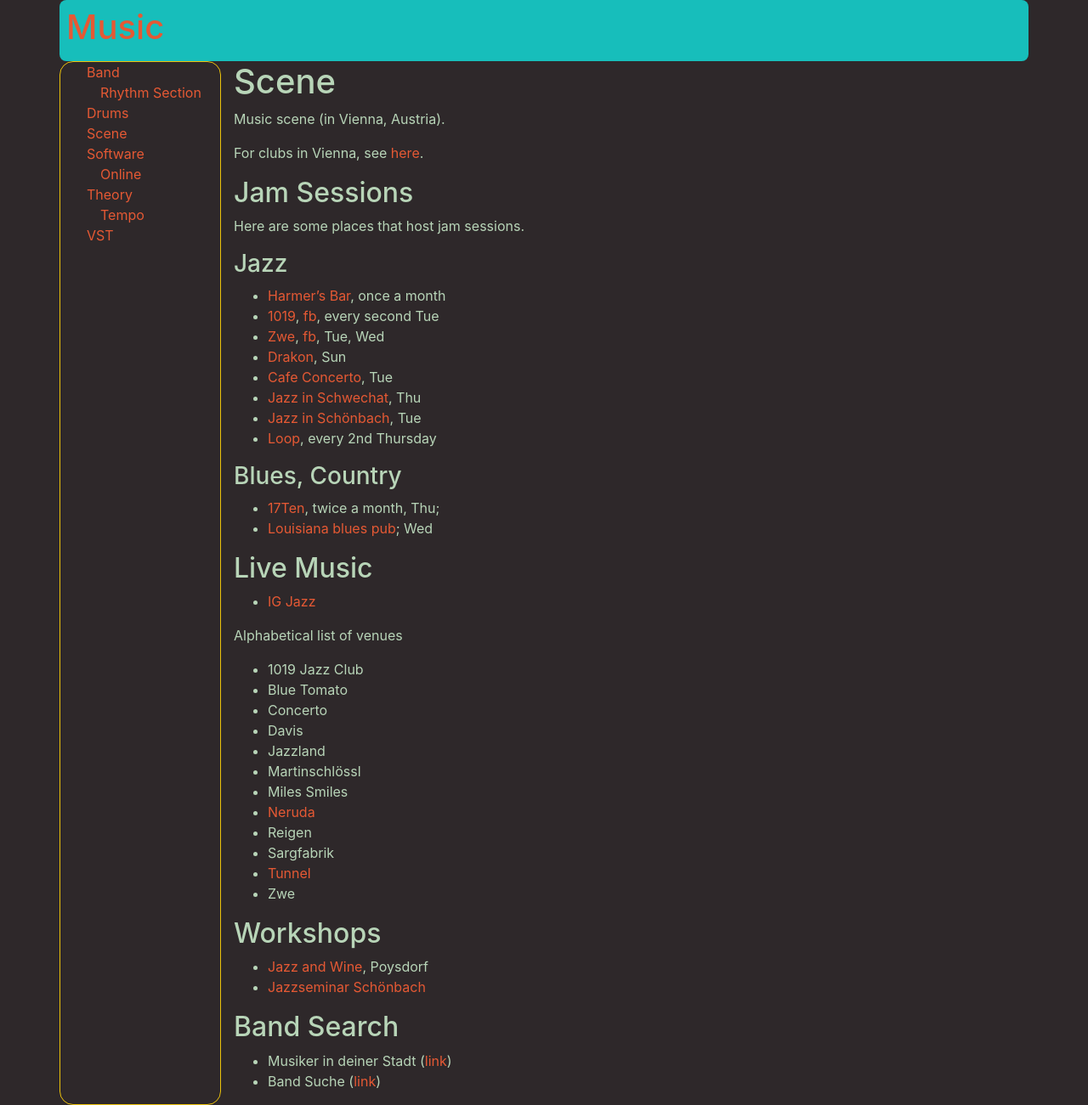
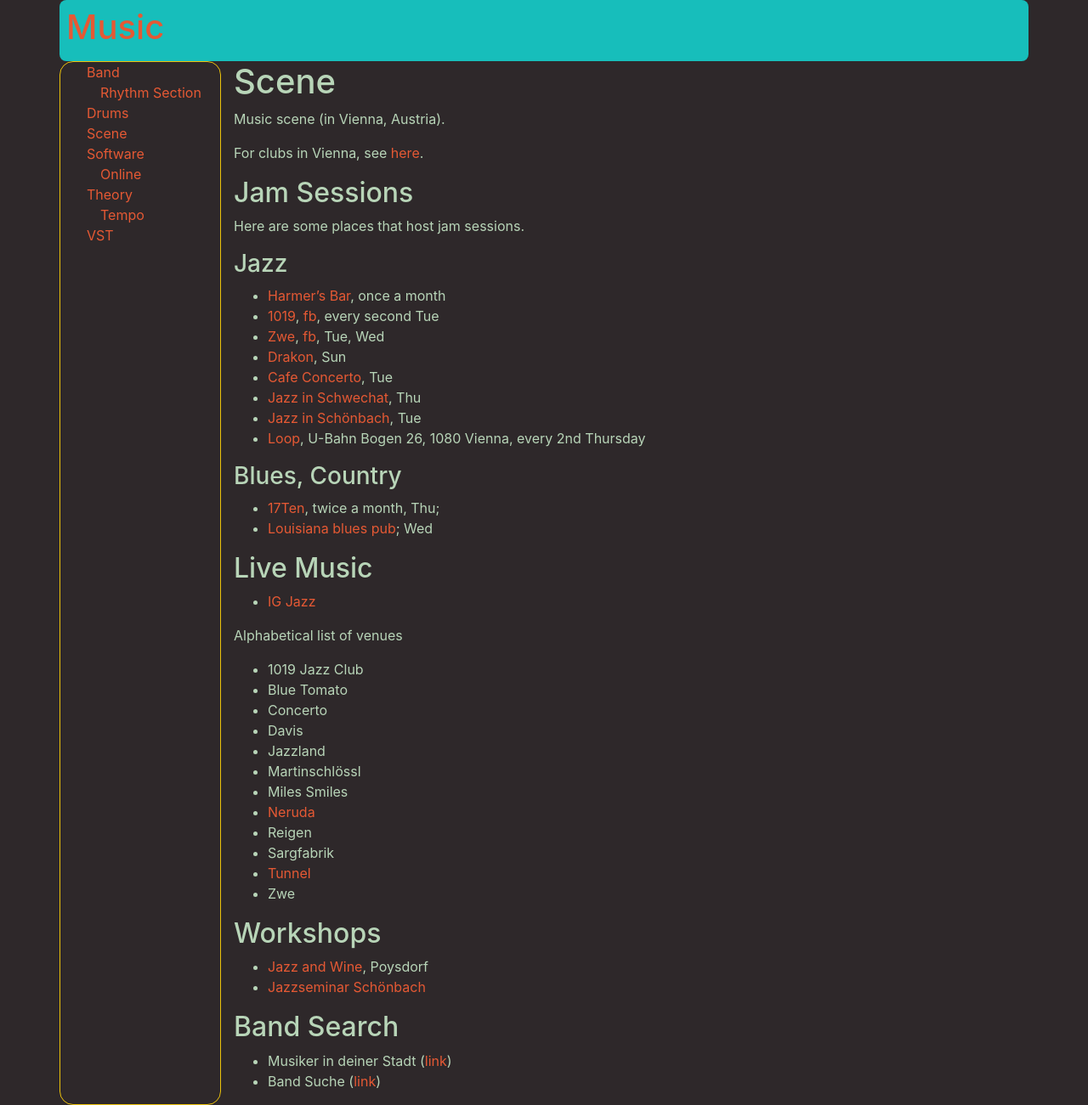
Before and after one commit to MisterY/music-site, a Jekyll site: the page built from scene.md, in a window 1280 px wide. Shown: the whole page at 85% size. Built offline with Jekyll 4.4.1, drawn with Linux system fonts in a browser that asks for light colours; nearby versions of some CDN libraries; our own code applies the rules of GitHub Pages for plain Markdown files.

Commit message:
adding Loop address

```diff
--- a/scene.md
+++ b/scene.md
@@ -17,7 +17,7 @@ Here are some places that host jam sessions.
 - [Cafe Concerto](http://www.cafeconcerto.at/), Tue
 - [Jazz in Schwechat](http://www.jazzinschwechat.at/), Thu
 - [Jazz in Schönbach](https://www.xing.com/communities/posts/schoenbach-jam-session-in-wien-1000959277), Tue
-- [Loop](https://www.facebook.com/loop.vienna), every 2nd Thursday
+- [Loop](https://www.facebook.com/loop.vienna), U-Bahn Bogen 26, 1080 Vienna, every 2nd Thursday
 
 ### Blues, Country
 
```
